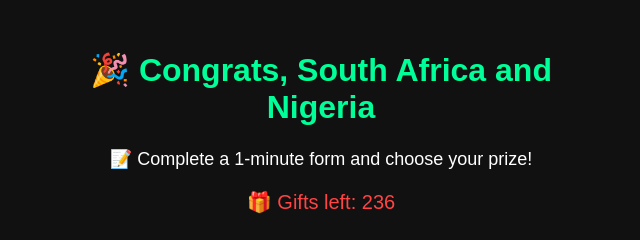
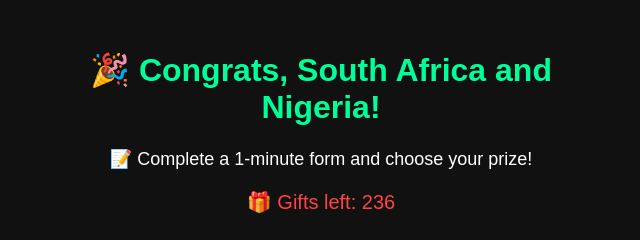
Before and after one commit to OneproAf/Oneproaf.github.io, a plain HTML site: page index.html in a window 1280 px wide. Shown: the top 240 px of the page, 319-959 px from the left. Drawn offline with Linux system fonts and the light colour scheme.

Commit message:
Update index.html

```diff
--- a/index.html
+++ b/index.html
@@ -38,7 +38,7 @@
 </head>
 <body>
 
-  <h1 style="color:#00ff99;">🎉 Congrats, South Africa and Nigeria </h1>
+  <h1 style="color:#00ff99;">🎉 Congrats, South Africa and Nigeria! </h1>
   <p style="font-size:18px;">📝 Complete a 1-minute form and choose your prize!</p>
   <div style="font-size:20px;color:#ff4444;margin:20px 0;">🎁 Gifts left: <span id="giftCount">238</span></div>
 
```
